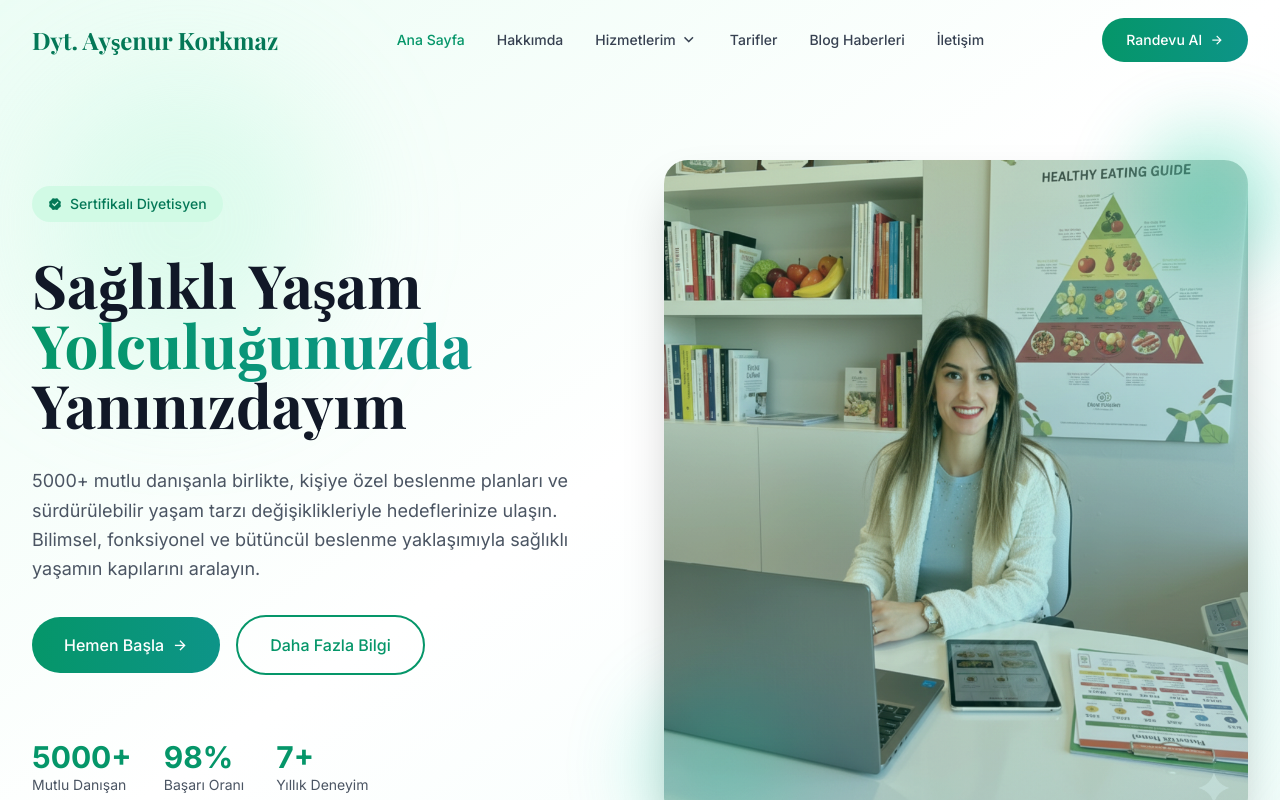
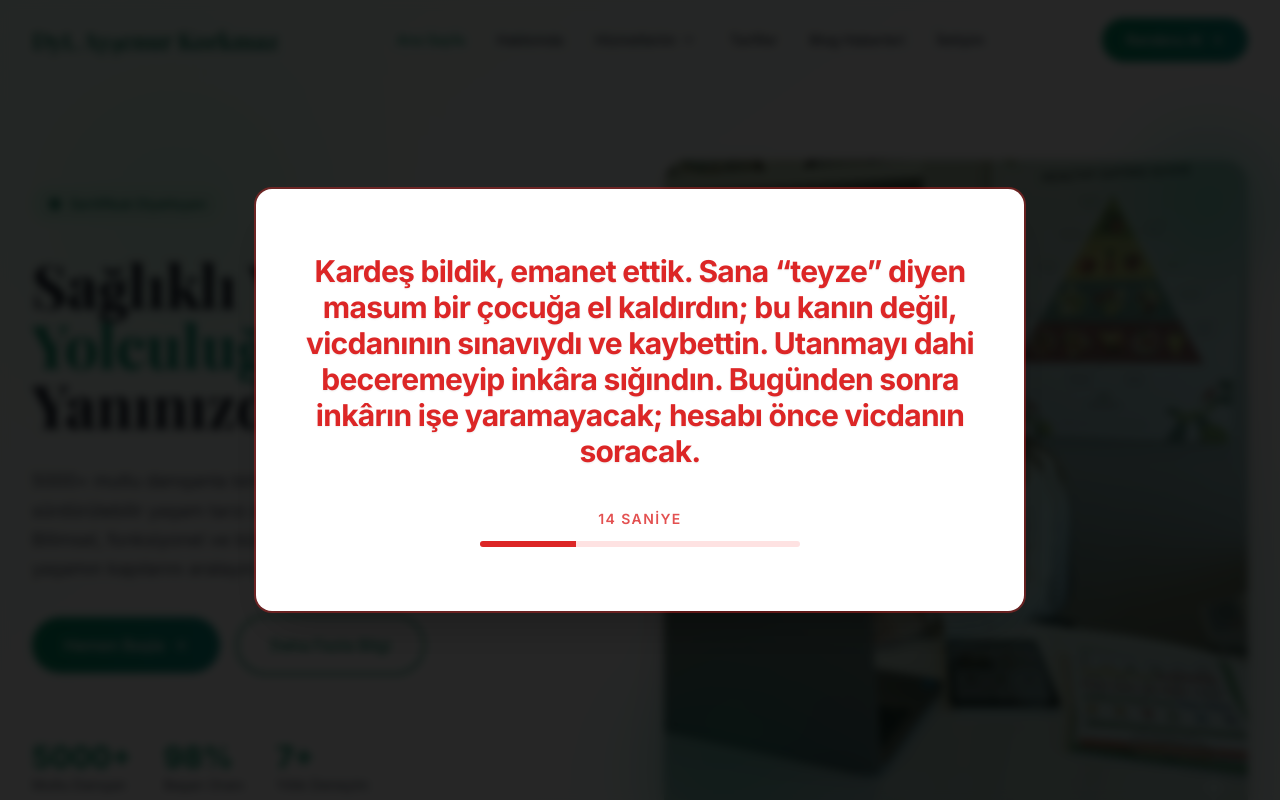
Before and after one commit to killermasterturkey/diyetisyen-aysenur-korkmaz, a React (Vite) app: page / in a window 1280 px wide. Shown: the top 800 px of the page. Built offline with nearby package versions, Linux system fonts and the light colour scheme; a web font is replaced by a local one.

Commit message:
Add intro popup with 20-second locked dialog
Display a non-dismissable modal on every page load for 20 seconds,
showing a moral message in red. Includes countdown indicator and
scroll lock while visible.

```diff
--- a/src/App.tsx
+++ b/src/App.tsx
@@ -2,11 +2,13 @@ import { BrowserRouter } from "react-router-dom";
 import { AppRoutes } from "./router";
 import { I18nextProvider } from "react-i18next";
 import i18n from "./i18n";
+import IntroPopup from "./components/IntroPopup";
 
 
 function App() {
   return (
     <I18nextProvider i18n={i18n}>
+      <IntroPopup />
       <BrowserRouter basename={__BASE_PATH__}>
         <AppRoutes />
       </BrowserRouter>
--- /dev/null
+++ b/src/components/IntroPopup.tsx
@@ -0,0 +1,91 @@
+import { AnimatePresence, motion } from "framer-motion";
+
+const POPUP_DURATION_SECONDS = 20;
+
+export default function IntroPopup() {
+  const [visible, setVisible] = useState(true);
+  const [remaining, setRemaining] = useState(POPUP_DURATION_SECONDS);
+
+  useEffect(() => {
+    if (!visible) return;
+
+    const interval = setInterval(() => {
+      setRemaining((prev) => {
+        if (prev <= 1) {
+          clearInterval(interval);
+          setVisible(false);
+          return 0;
+        }
+        return prev - 1;
+      });
+    }, 1000);
+
+    const originalOverflow = document.body.style.overflow;
+    document.body.style.overflow = "hidden";
+
+    return () => {
+      clearInterval(interval);
+      document.body.style.overflow = originalOverflow;
+    };
+  }, [visible]);
+
+  const progress = ((POPUP_DURATION_SECONDS - remaining) / POPUP_DURATION_SECONDS) * 100;
+
+  return (
+    <AnimatePresence>
+      {visible && (
+        <motion.div
+          initial={{ opacity: 0 }}
+          animate={{ opacity: 1 }}
+          exit={{ opacity: 0 }}
+          transition={{ duration: 0.4 }}
+          className="fixed inset-0 z-[9999] flex items-center justify-center bg-black/85 backdrop-blur-sm px-4"
+          role="dialog"
+          aria-modal="true"
+          aria-labelledby="intro-popup-message"
+        >
+          <motion.div
+            initial={{ scale: 0.85, y: 20, opacity: 0 }}
+            animate={{ scale: 1, y: 0, opacity: 1 }}
+            exit={{ scale: 0.9, opacity: 0 }}
+            transition={{ duration: 0.5, ease: "easeOut" }}
+            className="relative w-full max-w-3xl rounded-2xl bg-white shadow-2xl ring-2 ring-red-600/40 overflow-hidden"
+          >
+            <div className="px-8 py-12 sm:px-12 sm:py-16 text-center">
+              <p
+                id="intro-popup-message"
+                className="text-red-600 font-extrabold leading-snug text-xl sm:text-2xl md:text-3xl tracking-tight"
+                style={{ textShadow: "0 1px 2px rgba(0,0,0,0.08)" }}
+              >
+                Kardeş bildik, emanet ettik. Sana “teyze” diyen masum bir çocuğa el kaldırdın; bu kanın değil, vicdanının sınavıydı ve kaybettin. Utanmayı dahi beceremeyip inkâra sığındın. Bugünden sonra inkârın işe yaramayacak; hesabı önce vicdanın soracak.
+              </p>
+
+              <div className="mt-10 flex flex-col items-center gap-3">
+                <div
+                  className="text-sm font-semibold uppercase tracking-widest text-red-600/80"
+                  aria-live="polite"
+                >
+                  {remaining} saniye
+                </div>
+                <div
+                  className="h-1.5 w-full max-w-xs overflow-hidden rounded-full bg-red-100"
+                  role="progressbar"
+                  aria-valuenow={Math.round(progress)}
+                  aria-valuemin={0}
+                  aria-valuemax={100}
+                >
+                  <motion.div
+                    className="h-full bg-red-600"
+                    initial={{ width: "0%" }}
+                    animate={{ width: `${progress}%` }}
+                    transition={{ duration: 0.4, ease: "linear" }}
+                  />
+                </div>
+              </div>
+            </div>
+          </motion.div>
+        </motion.div>
+      )}
+    </AnimatePresence>
+  );
+}
```
